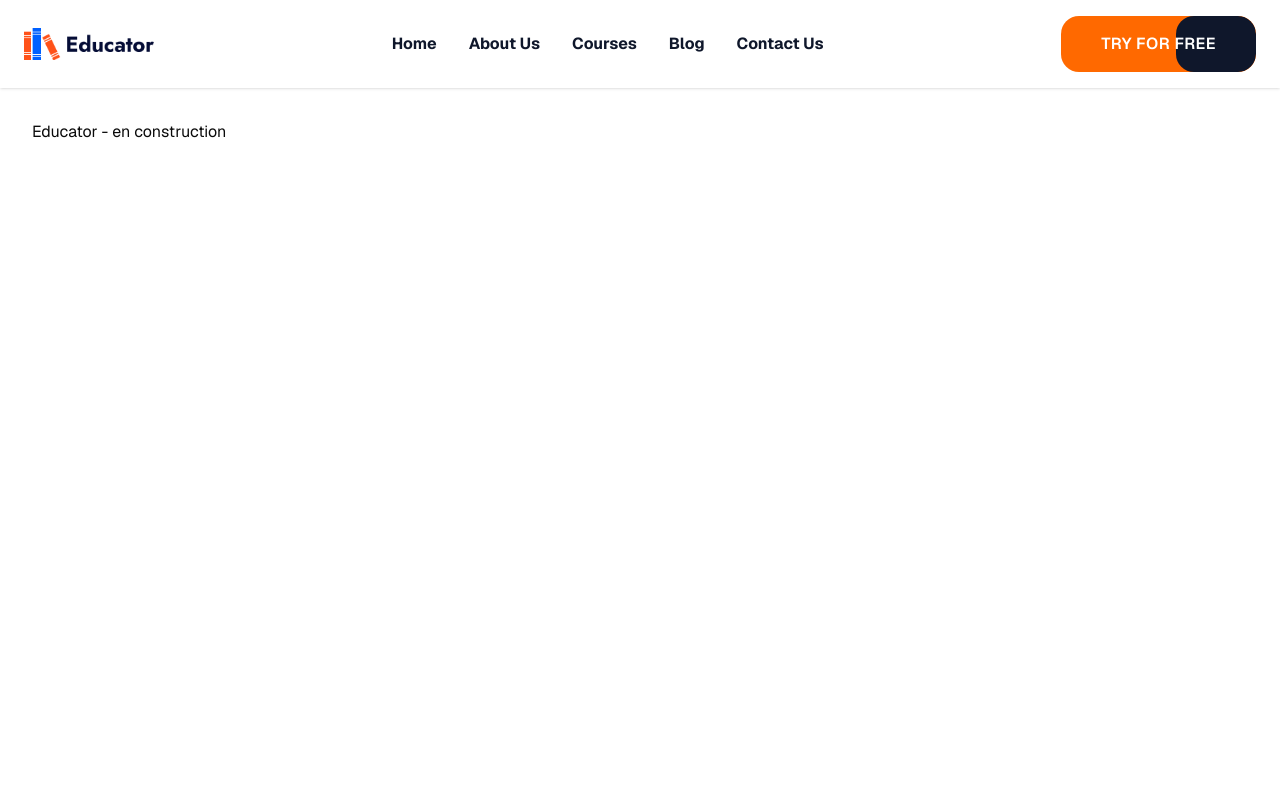
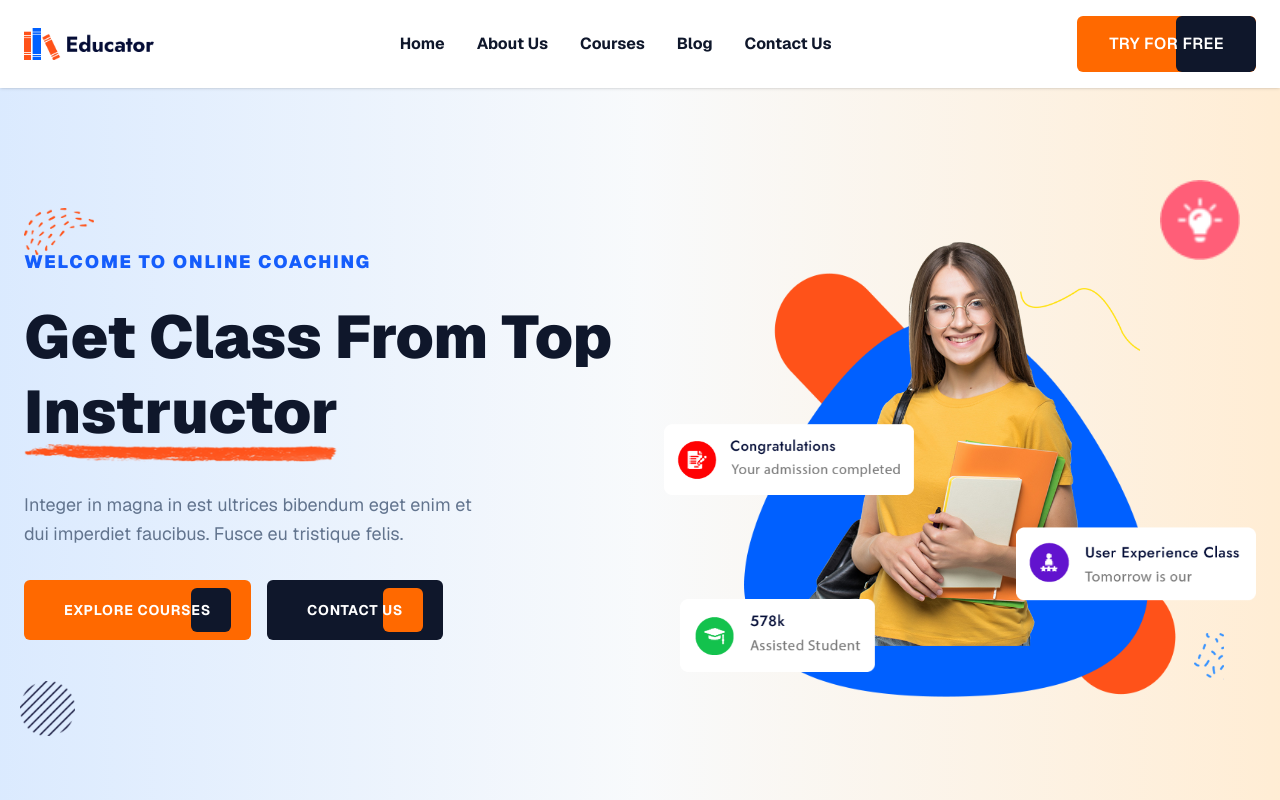
Before and after one commit to MrBrain314/educator, a Next.js app: page / in a window 1280 px wide. Built offline with nearby package versions, Linux system fonts and the light colour scheme.

Commit message:
Section Header completer

```diff
--- a/src/app/globals.css
+++ b/src/app/globals.css
@@ -1,8 +1,8 @@
 @import "tailwindcss";
 @import "tw-animate-css";
-@import "shadcn/tailwind.css";
 
 @custom-variant dark (&:is(.dark *));
+
 
 html {
   scroll-behavior: smooth;
@@ -131,3 +131,9 @@ html {
     @apply font-sans;
   }
 }
+
+@keyframes zigzag {
+  0%, 100% { transform: translateY(0px) rotate(0deg); }
+  25% { transform: translateY(-15px) rotate(3deg); }
+  75% { transform: translateY(10px) rotate(-3deg); }
+}
--- a/src/app/page.tsx
+++ b/src/app/page.tsx
@@ -1,9 +1,9 @@
+import Header from "@/components/sections/Header";
+
 export default function HomePage() {
   return (
     <main>
-      <h1 style={{ padding: "2rem" }}>
-         Educator - en construction
-      </h1>
+      <Header />
     </main>
   );
 }
--- a/src/components/layout/Navbar.tsx
+++ b/src/components/layout/Navbar.tsx
@@ -47,9 +47,9 @@ export default function Navbar() {
 
         {/* Bouton CTA desktop */}
         <div className="hidden md:block">
-          <button className="relative overflow-hidden bg-orange-500 text-white font-semibold px-10 py-4 rounded-2xl group uppercase tracking-wide">
+          <button className="relative overflow-hidden bg-orange-500 text-white font-semibold px-8 py-4 rounded-sm group uppercase tracking-wide">
             <span className="relative z-10">Try for free</span>
-            <span className="absolute inset-y-0 right-0 w-20 bg-slate-900 rounded-2xl transition-all duration-500 ease-in-out group-hover:w-full" />
+            <span className="absolute inset-y-0 right-0 w-20 bg-slate-900 rounded-sm transition-all duration-500 ease-in-out group-hover:w-full" />
           </button>
         </div>
 
--- /dev/null
+++ b/src/components/sections/Header.tsx
@@ -0,0 +1,121 @@
+import Image from "next/image";
+import Link from "next/link";
+
+export default function Header() {
+  return (
+    <section
+      id="home"
+      className="relative w-screen bg-gradient-to-r from-blue-100 via-slate-50 to-orange-100 flex items-center overflow-hidden py-16 lg:py-24"
+    >
+
+      {/* ---- Shapes décoratifs ---- */}
+      <div className="absolute top-30 left-6 z-0">
+        <Image src="/images/shape-1.png" alt="" width={70} height={70} />
+      </div>
+      <div className="absolute top-50 right-35 z-0">
+        <Image src="/images/shape-3.png" alt="" width={120} height={120} />
+      </div>
+      <div className="absolute bottom-16 left-5 z-0">
+        <Image src="/images/shape-2.png" alt="" width={55} height={55} />
+      </div>
+      <div className="absolute bottom-30 right-14 z-0">
+        <Image src="/images/shape-4.png" alt="" width={30} height={30} />
+      </div>
+
+      {/* ---- Contenu centré ---- */}
+      <div className="relative z-10 w-full max-w-7xl mx-auto px-6 grid grid-cols-1 lg:grid-cols-2 gap-12 items-center">
+
+        {/* ---- Colonne gauche ---- */}
+        <div className="flex flex-col gap-6">
+
+          <p className="text-blue-600 font-black text-lg uppercase tracking-widest">
+            Welcome To Online Coaching
+          </p>
+
+          <h1 className="text-4xl lg:text-5xl xl:text-6xl font-black text-slate-900 leading-tight">
+            Get Class From Top{" "}
+            <span className="relative inline-block">
+              Instructor
+              <Image
+                src="/images/banner-line.png"
+                alt=""
+                width={320}
+                height={12}
+                className="absolute -bottom-3 left-0 w-full"
+              />
+            </span>
+          </h1>
+
+          <p className="text-slate-500 text-base lg:text-lg leading-relaxed max-w-md mt-4">
+            Integer in magna in est ultrices bibendum eget enim et dui imperdiet faucibus. Fusce eu tristique felis.
+          </p>
+
+          <div className="flex items-center gap-4 flex-wrap mt-2">
+            <Link href="#course">
+              <button className="relative overflow-hidden bg-orange-500 text-white font-bold px-10 py-5 rounded-sm group uppercase tracking-wider text-sm">
+                <span className="relative z-10">Explore Courses</span>
+                <span className="absolute inset-y-2 right-5 w-10 bg-slate-900 rounded-sm transition-all duration-500 ease-in-out group-hover:w-full" />
+              </button>
+            </Link>
+
+            <Link href="#contact">
+              <button className="relative overflow-hidden bg-slate-900 text-white font-bold px-10 py-5 rounded-sm group uppercase tracking-wider text-sm">
+                <span className="relative z-10">Contact Us</span>
+                <span className="absolute inset-y-2 right-5 w-10 bg-orange-500 rounded-sm transition-all duration-500 ease-in-out group-hover:w-full" />
+              </button>
+            </Link>
+
+          </div>
+
+        </div>
+
+        {/* ---- Colonne droite ---- */}
+        <div className="relative hidden lg:flex justify-center items-center min-h-[520px]">
+
+          {/* Background shape */}
+          <div className="absolute inset-0 flex justify-center items-center">
+            <Image
+              src="/images/banner-img-bg.png"
+              alt=""
+              width={500}
+              height={500}
+              className="object-contain"
+            />
+          </div>
+
+          {/* Image principale */}
+          <div className="relative z-10 w-[400px] h-[480px]">
+            <Image
+              src="/images/banner-img.png"
+              alt="Student learning online"
+              fill
+              className="object-contain"
+              priority
+            />
+          </div>
+
+          {/* Icône flottante 1 - Congratulations (en haut à gauche de l'image) */}
+          <div className="absolute top-60 -left-0 z-20 animate-[zigzag_4s_ease-in-out_infinite]">
+            <Image src="/images/banner-aliment-icon-1.png" alt="" width={250} height={100} />
+          </div>
+
+          {/* Icône flottante 2 - User Experience Class (à droite milieu) */}
+          <div className="absolute top-95 -right-0 z-20 -translate-y-1/2 animate-[zigzag_4s_ease-in-out_infinite_1s]">
+            <Image src="/images/banner-aliment-icon-2.png" alt="" width={240} height={100} />
+          </div>
+
+          {/* Icône flottante 3 - 578k Assisted Student (en bas) */}
+          <div className="absolute bottom-8 left-4 z-20 animate-[zigzag_4s_ease-in-out_infinite_0.5s]">
+            <Image src="/images/banner-aliment-icon-3.png" alt="" width={195} height={80} />
+          </div>
+
+          {/* Icône flottante 4 - petite icône (haut droite) */}
+          <div className="absolute top-4 right-4 z-20 animate-bounce">
+            <Image src="/images/banner-aliment-icon-4.png" alt="" width={80} height={80} />
+          </div>
+        </div>
+
+      </div>
+    </section>
+  );
+}
--- a/tsconfig.json
+++ b/tsconfig.json
@@ -23,7 +23,6 @@
       }
     ],
     "ignoreDeprecations": "6.0",
-    "baseUrl": ".",
     "paths": {
       "@/*": [
         "src/*"
```
